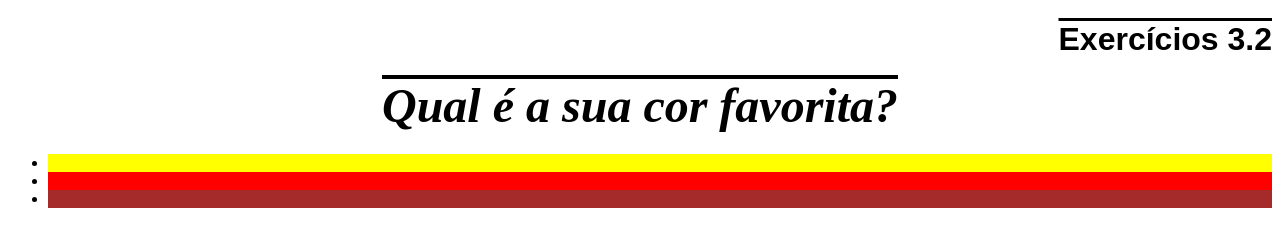
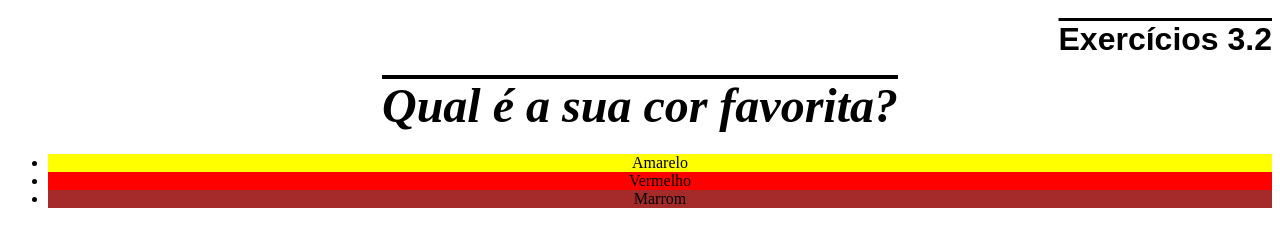
Before and after one commit to guisaoliv/trybe-exercicios, a plain HTML site: page 01-Fundamentos/bloco-03-introducao-a-html-e-css/exercicioPF2.html in a window 1280 px wide. Drawn offline with Linux system fonts and the light colour scheme.

Commit message:
Exercicio CSS para fixar

```diff
--- a/01-Fundamentos/bloco-03-introducao-a-html-e-css/exercicioPF2.html
+++ b/01-Fundamentos/bloco-03-introducao-a-html-e-css/exercicioPF2.html
@@ -25,6 +25,7 @@
         /* 3 - Modifique o font-size do body para 16px */
         body {
             font-size: 16px;
+            text-align: center;
         }
 
         /* 4 - Coloque o tamanho do parágrafo com o tamanho de 3 vezes o padrão do body */
@@ -34,6 +35,7 @@
         /* 6 - Troque a cor de fundo de cada item da lista para a cor correspondente ao texto */
         #amarelo {
             background-color: yellow;
+            color: black;
         }
 
         #vermelho {
@@ -50,9 +52,9 @@
     <h1>Exercícios 3.2</h1>
     <p>Qual é a sua cor favorita?</p>
     <ul>
-        <li id="amarelo" Amarelo></li>
-        <li id="vermelho" Vermelho></li>
-        <li id="marrom" Marrom></li>
+        <li id="amarelo">Amarelo</li>
+        <li id="vermelho">Vermelho</li>
+        <li id="marrom">Marrom</li>
     </ul>
 </body>
 
```
